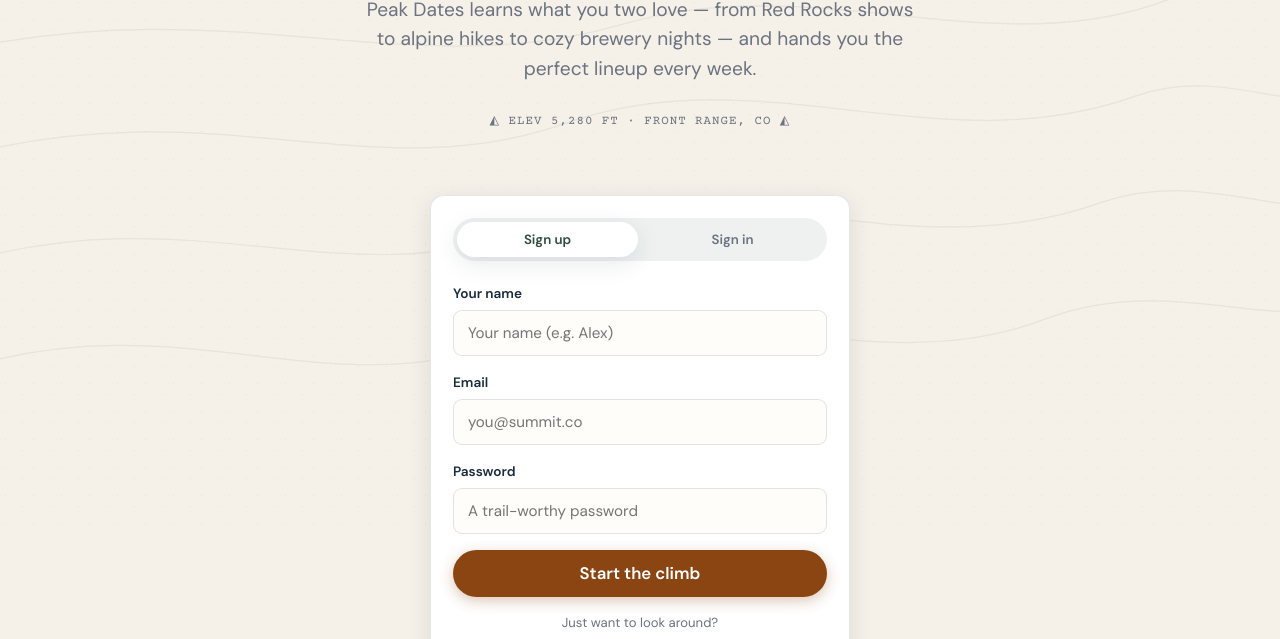
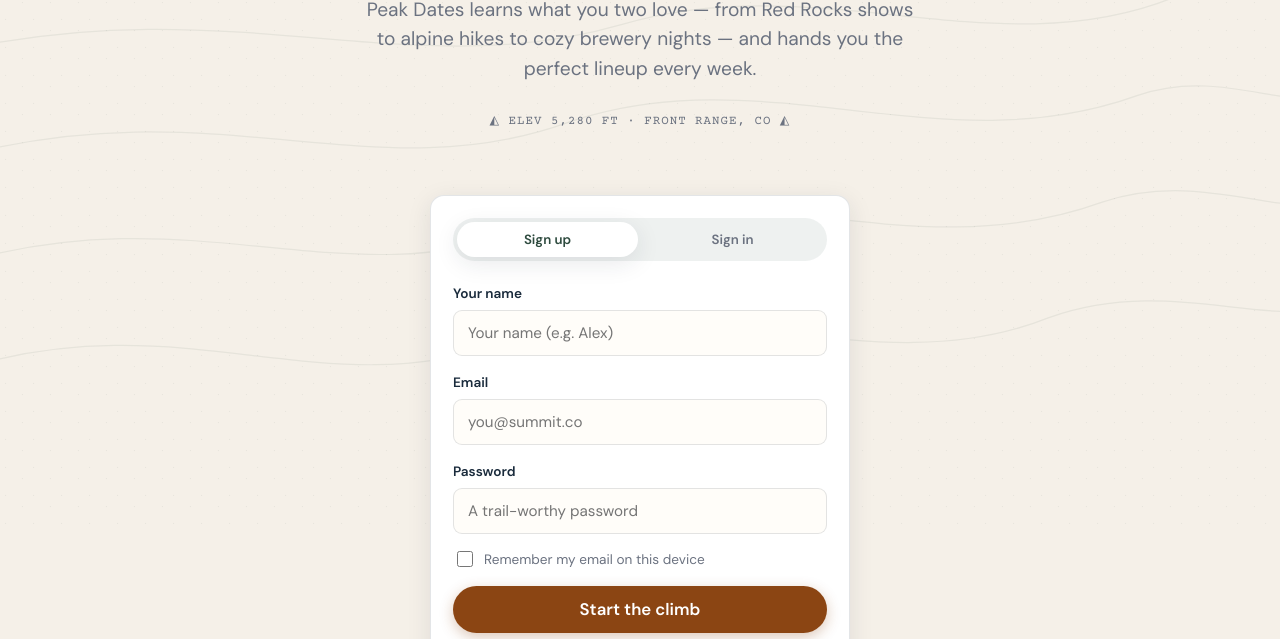
Before and after one commit to santofother/CODatePlanner, a website with bundled scripts: page index.html in a window 1280 px wide. Shown: the part 269-908 px from the top of the page. Built offline with nearby package versions, Linux system fonts and the light colour scheme.

Commit message:
Enable browser save-login and autofill on landing page
Wrap the auth fields in a real submitting <form> so Chrome/Google
autofill and password managers reliably offer to save and fill
credentials. Add proper autocomplete attributes (username on email,
new-password vs current-password by mode) and a "Remember my email"
checkbox that prefills on return.

Co-Authored-By: Claude Opus 4.8 <noreply@anthropic.com>

```diff
--- a/css/pages.css
+++ b/css/pages.css
@@ -29,6 +29,8 @@
 .auth-tabs { display: flex; gap: 4px; background: var(--summit-faint); padding: 4px; border-radius: 999px; margin-bottom: 22px; }
 .auth-tabs button { flex: 1; padding: 9px; border: 0; background: transparent; border-radius: 999px; font-weight: 600; color: var(--text-muted); }
 .auth-tabs button.on { background: var(--bg-card); color: var(--brand); box-shadow: var(--shadow); }
+.remember-row { display: flex; align-items: center; gap: 8px; margin: -2px 0 16px; font-size: 0.85rem; color: var(--text-muted); cursor: pointer; }
+.remember-row input { width: 16px; height: 16px; accent-color: var(--brand); cursor: pointer; }
 
 /* ── Onboarding ── */
 .onboard-wrap { max-width: 640px; margin: 0 auto; }
--- a/js/pages/landing.js
+++ b/js/pages/landing.js
@@ -3,31 +3,47 @@
 import { el, toast } from '../ui.js';
 import { store } from '../store.js';
 
+const REMEMBER_KEY = 'peakdates.rememberEmail';
+
 export default async function renderLanding(view) {
   let mode = 'signup';
 
-  const email = el('input.input', { type: 'email', placeholder: 'you@summit.co', autocomplete: 'email' });
-  const pass = el('input.input', { type: 'password', placeholder: 'A trail-worthy password', autocomplete: 'current-password' });
-  const name = el('input.input', { type: 'text', placeholder: 'Your name (e.g. Alex)' });
+  const savedEmail = localStorage.getItem(REMEMBER_KEY) || '';
+
+  // autocomplete="username" on the email field is what Chrome/Google autofill and
+  // password managers key off to associate a saved credential with this site.
+  const email = el('input.input', { type: 'email', name: 'email', placeholder: 'you@summit.co', autocomplete: 'username', value: savedEmail });
+  const pass = el('input.input', { type: 'password', name: 'password', placeholder: 'A trail-worthy password', autocomplete: 'current-password' });
+  const name = el('input.input', { type: 'text', name: 'name', placeholder: 'Your name (e.g. Alex)', autocomplete: 'name' });
   const nameField = el('div.field', {}, [el('label', {}, 'Your name'), name]);
 
-  const submitBtn = el('button.btn.btn-primary.btn-block.btn-lg', { onClick: submit }, 'Start the climb');
+  const remember = el('input', { type: 'checkbox', checked: savedEmail ? '' : null });
+  const rememberField = el('label.remember-row', {}, [remember, el('span', {}, 'Remember my email on this device')]);
+
+  // A real submit button inside a real <form> is what triggers the browser's
+  // "save password?" prompt after a successful sign-in.
+  const submitBtn = el('button.btn.btn-primary.btn-block.btn-lg', { type: 'submit' }, 'Start the climb');
 
   const tabs = el('div.auth-tabs', {}, [
-    el('button', { class: 'on', onClick: () => setMode('signup') }, 'Sign up'),
-    el('button', { onClick: () => setMode('login') }, 'Sign in'),
+    el('button', { type: 'button', class: 'on', onClick: () => setMode('signup') }, 'Sign up'),
+    el('button', { type: 'button', onClick: () => setMode('login') }, 'Sign in'),
   ]);
 
   function setMode(m) {
     mode = m;
     [...tabs.children].forEach((b, i) => b.classList.toggle('on', (m === 'signup') === (i === 0)));
     nameField.classList.toggle('hidden', m === 'login');
+    // Tell the password manager whether to offer a new password (signup) or fill an existing one (login).
+    pass.setAttribute('autocomplete', m === 'signup' ? 'new-password' : 'current-password');
     submitBtn.textContent = m === 'signup' ? 'Start the climb' : 'Welcome back';
   }
 
-  async function submit() {
+  async function submit(e) {
+    if (e) e.preventDefault();
     if (!email.value.trim() || !pass.value) { toast('Email and password, please', 'warn'); return; }
     submitBtn.disabled = true;
+    if (remember.checked) localStorage.setItem(REMEMBER_KEY, email.value.trim());
+    else localStorage.removeItem(REMEMBER_KEY);
     try {
       if (mode === 'signup') {
         const p = await store.signUp({ email: email.value.trim(), password: pass.value, displayName: name.value.trim() });
@@ -50,11 +66,16 @@ export default async function renderLanding(view) {
     location.hash = '#/dashboard';
   }
 
-  const authCard = el('div.card.card-pad.auth-card', {}, [
-    tabs, nameField,
+  const authForm = el('form.auth-form', { onSubmit: submit }, [
+    nameField,
     el('div.field', {}, [el('label', {}, 'Email'), email]),
     el('div.field', {}, [el('label', {}, 'Password'), pass]),
+    rememberField,
     submitBtn,
+  ]);
+
+  const authCard = el('div.card.card-pad.auth-card', {}, [
+    tabs, authForm,
     el('div.center', { style: 'margin-top:16px' }, [
       el('div.muted', { style: 'font-size:.82rem;margin-bottom:8px' }, 'Just want to look around?'),
       el('button.btn.btn-ghost.btn-block', { onClick: tryDemo }, '🧭 Explore the demo couple'),
@@ -77,7 +98,7 @@ export default async function renderLanding(view) {
   ]);
 
   view.appendChild(container);
-  setMode('signup');
+  setMode(savedEmail ? 'login' : 'signup');
 }
 
 function feature(emoji, title, text) {
```
